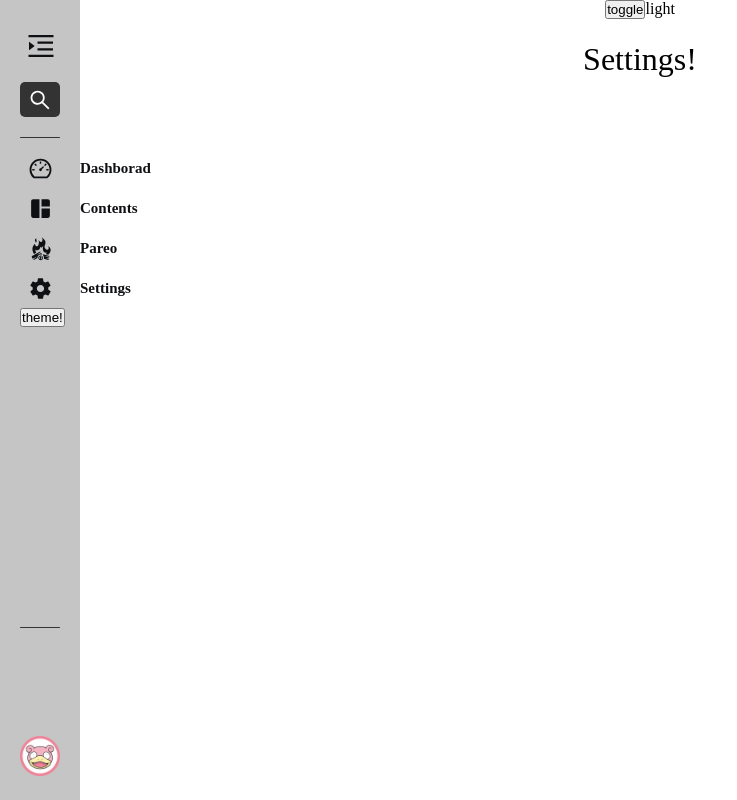
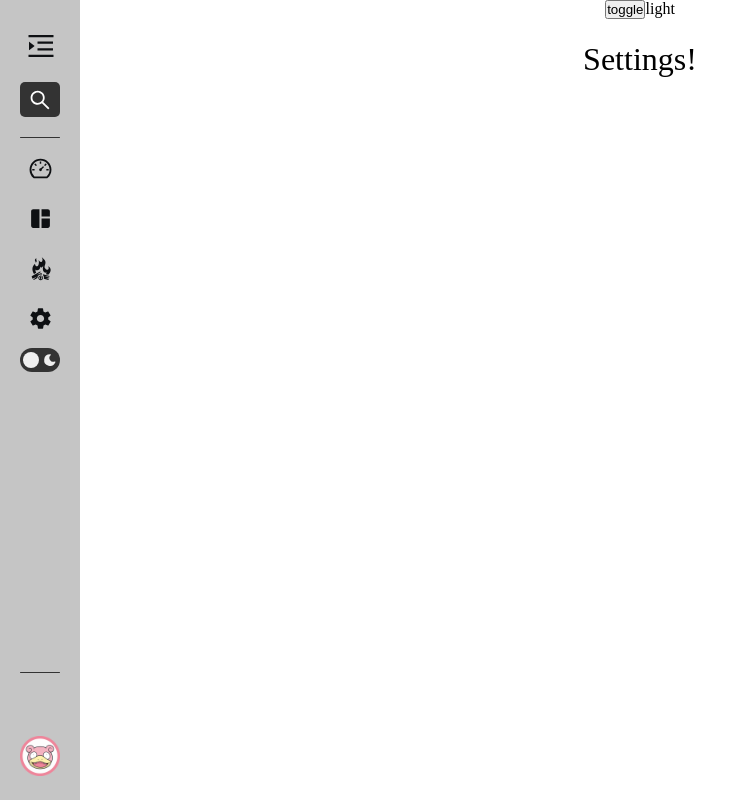
Before and after one commit to makitalpaca/django-react-template, a React (Vite) app in the folder frontend/app/: page /settings in a window 1280 px wide. Shown: the whole page, without its empty margins (0-737 px from the left). Built offline with nearby package versions, Linux system fonts and the light colour scheme.

Commit message:
update: テーマ切り替えトグルアプデ、サイドバーcss修正

```diff
--- a/frontend/app/src/App.css
+++ b/frontend/app/src/App.css
@@ -1,5 +1,5 @@
 * {
-  /* box-sizing: border-box; */
+  box-sizing: border-box;
   padding: 0;
   margin: 0;
 }
--- a/frontend/app/src/components/Sidebar/Sidebar.tsx
+++ b/frontend/app/src/components/Sidebar/Sidebar.tsx
@@ -6,7 +6,7 @@ import {
   AiOutlineMenuFold,
   AiOutlineSearch,
 } from 'react-icons/ai';
-import { ThemeSwitchButton } from 'components/Theme/ThemeSwitchButton';
+import { ThemeSwitchToggle } from 'components/Theme/ThemeSwitchToggle';
 import logo from '../../assets/yadon.png';
 
 import { SidebarData } from './SidebarData';
@@ -25,10 +25,8 @@ export const Sidebar: FC = () => {
         {/* eslint-disable-next-line */}
         <div onClick={showSidebar} className="sidebar-open">
           {sidebar ? (
-            // <AiOutlineMenuFold color="icon-color" size="2rem" />
             <AiOutlineMenuFold size="2rem" />
           ) : (
-            // <AiOutlineMenuUnfold color="icon-color" size="2rem" />
             <AiOutlineMenuUnfold size="2rem" />
           )}
         </div>
@@ -43,10 +41,11 @@ export const Sidebar: FC = () => {
         <div className="sidebar-up-driver"></div>
 
         {SidebarData.map((item, index) => {
-          return <SidebarMenu item={item} key={index} />;
+          // return <SidebarMenu item={item} key={index} />;
+          return <SidebarMenu item={item} key={index} sidebar={sidebar} />;
         })}
 
-        <ThemeSwitchButton />
+        <ThemeSwitchToggle />
 
         <div className="sidebar-low-driver"></div>
         <div className="sidebar-foot">
@@ -110,9 +109,9 @@ const SidebarNav = styled.div<{ sidebar: boolean }>`
     }
   }
 
-  & .sidebar-menu {
-    color: ${(props) => props.theme.text};
-  }
+  // & .sidebar-menu {
+  //   color: ${(props) => props.theme.text};
+  // }
 
   & .sidebar-up-driver {
     width: 100%;
--- a/frontend/app/src/components/Sidebar/SidebarMenu.tsx
+++ b/frontend/app/src/components/Sidebar/SidebarMenu.tsx
@@ -1,18 +1,18 @@
 import { type FC } from 'react';
 import { Link } from 'react-router-dom';
-// import { Link } from 'react-router-dom';
 import styled from 'styled-components';
 import { type SidebarItem } from './SidebarItem';
 
 type SidebarMenuProps = {
   item: SidebarItem;
+  sidebar: boolean;
 };
 
-export const SidebarMenu: FC<SidebarMenuProps> = ({ item }) => {
+export const SidebarMenu: FC<SidebarMenuProps> = ({ item, sidebar }) => {
   return (
     <>
-      <SidebarMenuLink>
-        <Link to={item.path} className="links">
+      <SidebarMenuLink sidebar={sidebar}>
+        <Link to={item.path}>
           <div className="sidebar-main-menu-icon">{item.icon}</div>
           <div className="sidebar-main-menu-label">{item.title}</div>
         </Link>
@@ -21,11 +21,9 @@ export const SidebarMenu: FC<SidebarMenuProps> = ({ item }) => {
   );
 };
 
-const SidebarMenuLink = styled.div`
-  overflow: hidden scroll;
+const SidebarMenuLink = styled.div<{ sidebar: boolean }>`
+  // overflow: hidden scroll;
 
-  & .links {
-    color: ${(props) => props.theme.text};
   font-size: 15px;
   text-decoration: none;
   font-weight: 600; // semi-bold
@@ -34,33 +32,26 @@ const SidebarMenuLink = styled.div`
   margin: 10px 0;
 
   & .sidebar-main-menu-icon {
-      // display: inline-block;
-      // width: 40px;
-      // font-size: 25px;
-      // line-height: 40px;
-      // text-align: center;
-      // padding-top: 3px;
     display: inline-flex;
-      height:40px;
+    height: 40px;
     width: 40px;
     font-size: 25px;
-      justify-content:center;
-      align-items:center;
+    justify-content: center;
+    align-items: center;
   }
 
   & .sidebar-main-menu-label {
-      // position: absolute;
-      // display: inline-block;
-      // line-height: 40px;
-      // padding-left: 20px;
-      position:absolute;
+    position: absolute;
     display: inline-flex;
-      height:40px;
-      align-items:center;
+    height: 40px;
+    align-items: center;
     padding-left: 20px;
+
+    opacity: ${({ sidebar }) => (sidebar ? '1' : '0')};
+    transition: 50ms ease-in;
   }
 
   &:hover {
-      background-color:#333;
+    background-color: #333;
   }
 `;
--- a/frontend/app/src/components/Theme/ThemeSwitchButton.tsx
+++ /dev/null
@@ -1,12 +0,0 @@
-import { type FC } from 'react';
-import { useTheme } from './themeContext';
-
-export const ThemeSwitchButton: FC = () => {
-  const { colorMode, setColorMode } = useTheme();
-
-  return (
-    <>
-      <button onClick={setColorMode}>theme!</button>
-    </>
-  );
-};
--- /dev/null
+++ b/frontend/app/src/components/Theme/ThemeSwitchToggle.tsx
@@ -0,0 +1,94 @@
+import { useState, type FC } from 'react';
+import styled from '@emotion/styled';
+
+import { BsFillSunFill } from 'react-icons/bs';
+import { TbMoonFilled } from 'react-icons/tb';
+import { useTheme } from './themeContext';
+
+export const ThemeSwitchToggle: FC = () => {
+  const { colorMode, setColorMode } = useTheme();
+  const [isDark, setIsDark] = useState(false);
+  const themeState = () => {
+    setIsDark(!isDark);
+  };
+
+  return (
+    <>
+      <ThemeSWitchWrapper>
+        <input
+          id="theme-switch"
+          type="checkbox"
+          onChange={() => {
+            themeState();
+            setColorMode();
+          }}
+        />
+        <label htmlFor="theme-switch">
+          <div className="toggle-light">
+            <BsFillSunFill />
+          </div>
+          <div className="toggle-dark">
+            <TbMoonFilled />
+          </div>
+        </label>
+      </ThemeSWitchWrapper>
+    </>
+  );
+};
+
+const ThemeSWitchWrapper = styled.div`
+  & input {
+    display: none;
+
+    &:checked + label {
+      background: #e1e1e1;
+
+      &::before {
+        // left: 32px;
+        left: 22px;
+      }
+    }
+  }
+
+  & label {
+    background: ${(props) => props.theme.toggle_background};
+    height: 24px;
+    width: 40px;
+    border-radius: 24px;
+    display: flex;
+    align-items: center;
+    justify-content: space-around;
+    position: relative;
+    transition: 250ms;
+
+    &::before {
+      height: 16px;
+      width: 16px;
+      border-radius: 100%;
+      background: ${(props) => props.theme.toggle_foreground};
+      content: '';
+      display: inline-block;
+      position: absolute;
+      // left: 4px;
+      left: 3px;
+      transition: 250ms ease-out;
+      z-index: 2;
+    }
+
+    > .toggle-light {
+      display: flex;
+      justify-content: space-between;
+      align-items: center;
+      font-size: 14px;
+      color: ${(props) => props.theme.toggle_foreground};
+    }
+
+    > .toggle-dark {
+      display: flex;
+      justify-content: space-between;
+      align-items: center;
+      font-size: 14px;
+      color: ${(props) => props.theme.toggle_foreground};
+    }
+  }
+`;
--- a/frontend/app/src/components/Theme/themes.tsx
+++ b/frontend/app/src/components/Theme/themes.tsx
@@ -7,6 +7,8 @@ const lightTheme: ThemeType = {
   background: '#c5c5c5',
   text: '#0e1013',
   icon: '#0e1013',
+  toggle_background: '#333333',
+  toggle_foreground: '#efefef',
 };
 
 const darkTheme: ThemeType = {
@@ -15,6 +17,8 @@ const darkTheme: ThemeType = {
   background: '#0e1013',
   text: '#e1e1e1',
   icon: '#e1e1e1',
+  toggle_background: '#efefef',
+  toggle_foreground: '#333333',
 };
 
 export const getTheme = (colorMode: ColorMode): ThemeType => {
--- a/frontend/app/src/components/Theme/types.ts
+++ b/frontend/app/src/components/Theme/types.ts
@@ -12,5 +12,7 @@ declare module '@emotion/react' {
     background: string;
     text: string;
     icon: string;
+    toggle_background: string;
+    toggle_foreground: string;
   }
 }
```
Lines whose indentation alone changed are shown as unchanged.
